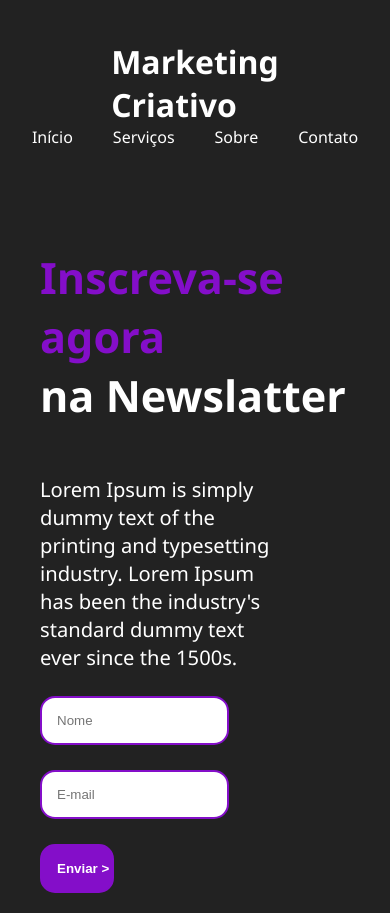
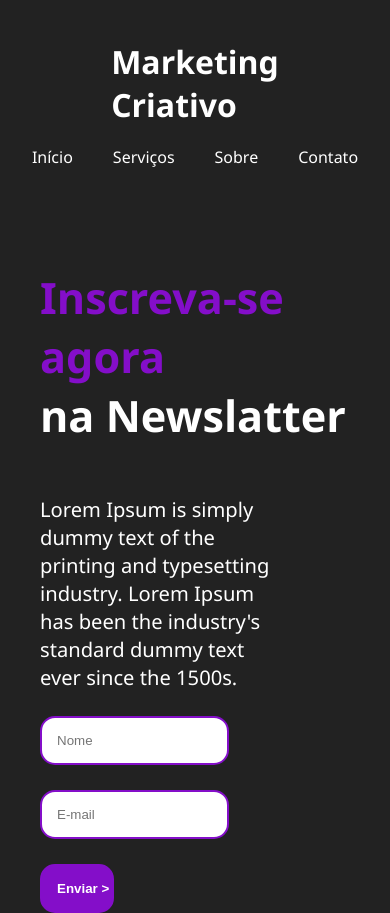
Before and after one commit to efieni/landing-page, a plain HTML site: page index.html in a window 390 px wide. Drawn offline with Linux system fonts and the light colour scheme.

Commit message:
Projeto finalizado

```diff
--- a/estilos/media.css
+++ b/estilos/media.css
@@ -16,6 +16,10 @@ Grandes telas: acima de 1200px */
     header {
         flex-direction: column;
 
+    }
+
+    header > nav {
+        margin-top: 20px;
     }
 
     .inscreva-se {
```
